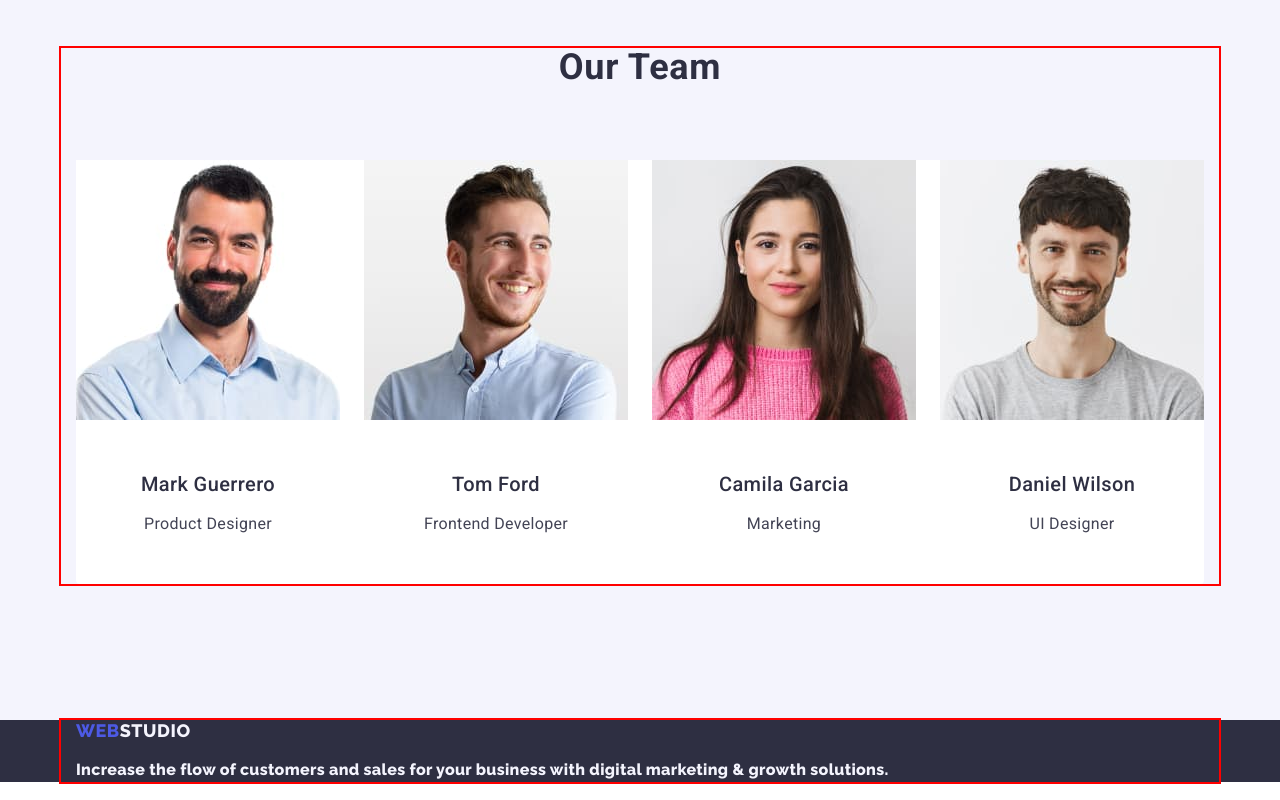
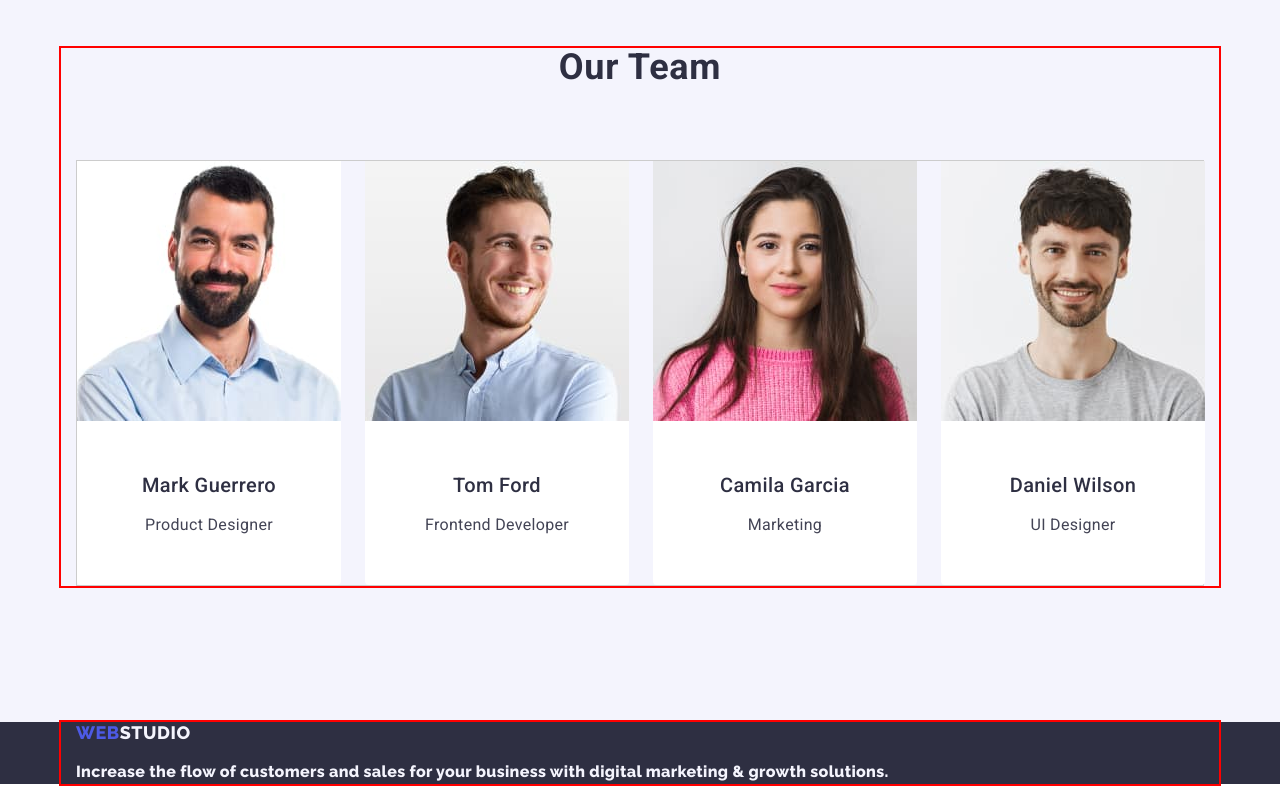
Before and after one commit to adenysov/goit-homework-03, a plain HTML site: page index.html in a window 1280 px wide. Shown: the part 1825-2625 px from the top of the page. Drawn offline with nearby package versions, Linux system fonts and the light colour scheme.

Commit message:
Update styles.css

```diff
--- a/css/styles.css
+++ b/css/styles.css
@@ -191,9 +191,16 @@ nav {
 }
 
 .team-list {
+  background-color: #f4f4fd;
+  gap: 24px;
+  border: solid 1px #ccc;
+  display: flex;
+}
+
+.team-list-item {
+  flex-basis: calc((100% - 3 * 24px) / 4);
+  border-radius: 0px 0px 4px 4px;
   background-color: #ffffff;
-  gap: 24px;
-  border-radius: 0px 0px 4px 4px;
 }
 
 .team-section-employee {
```
